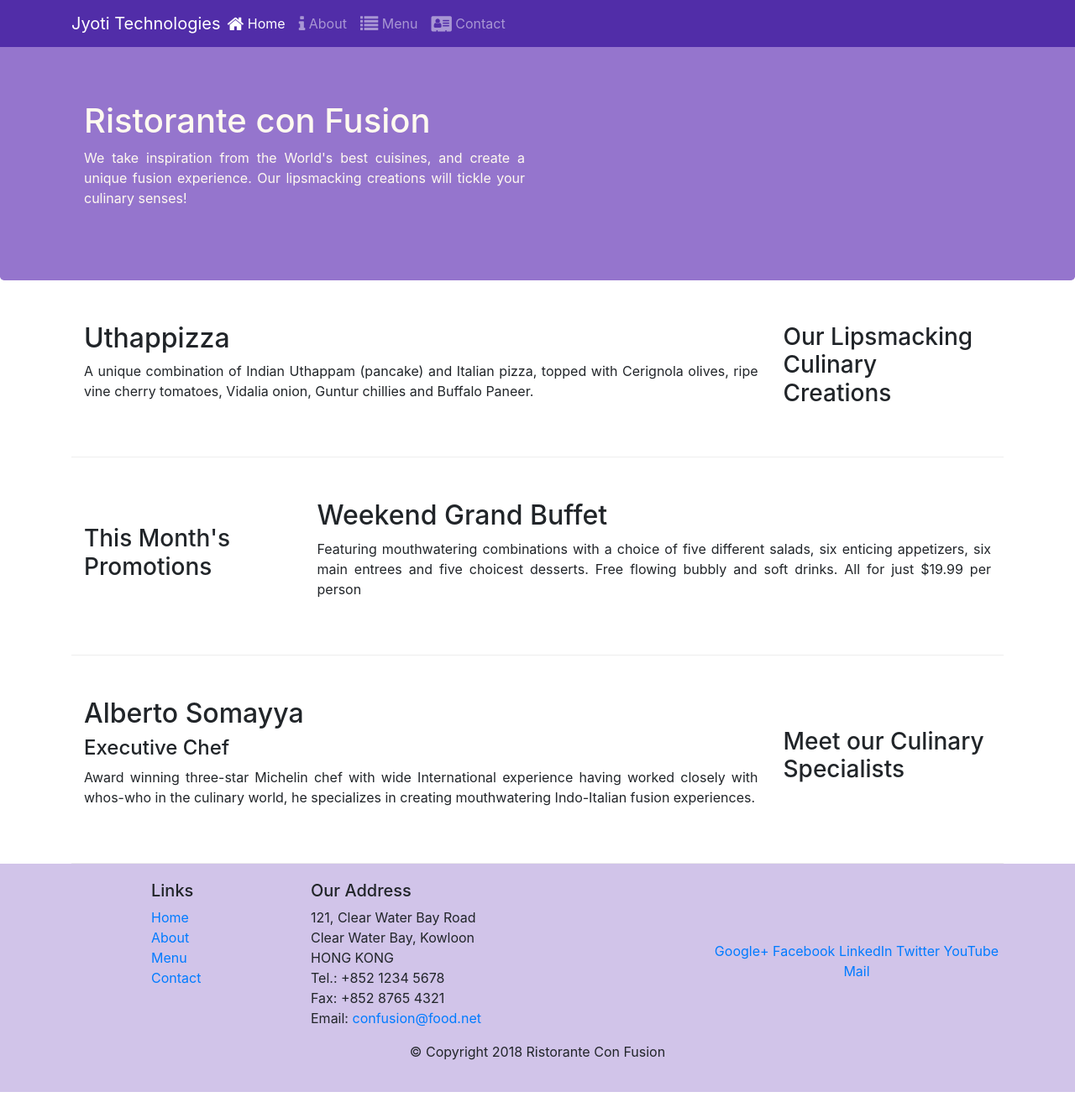
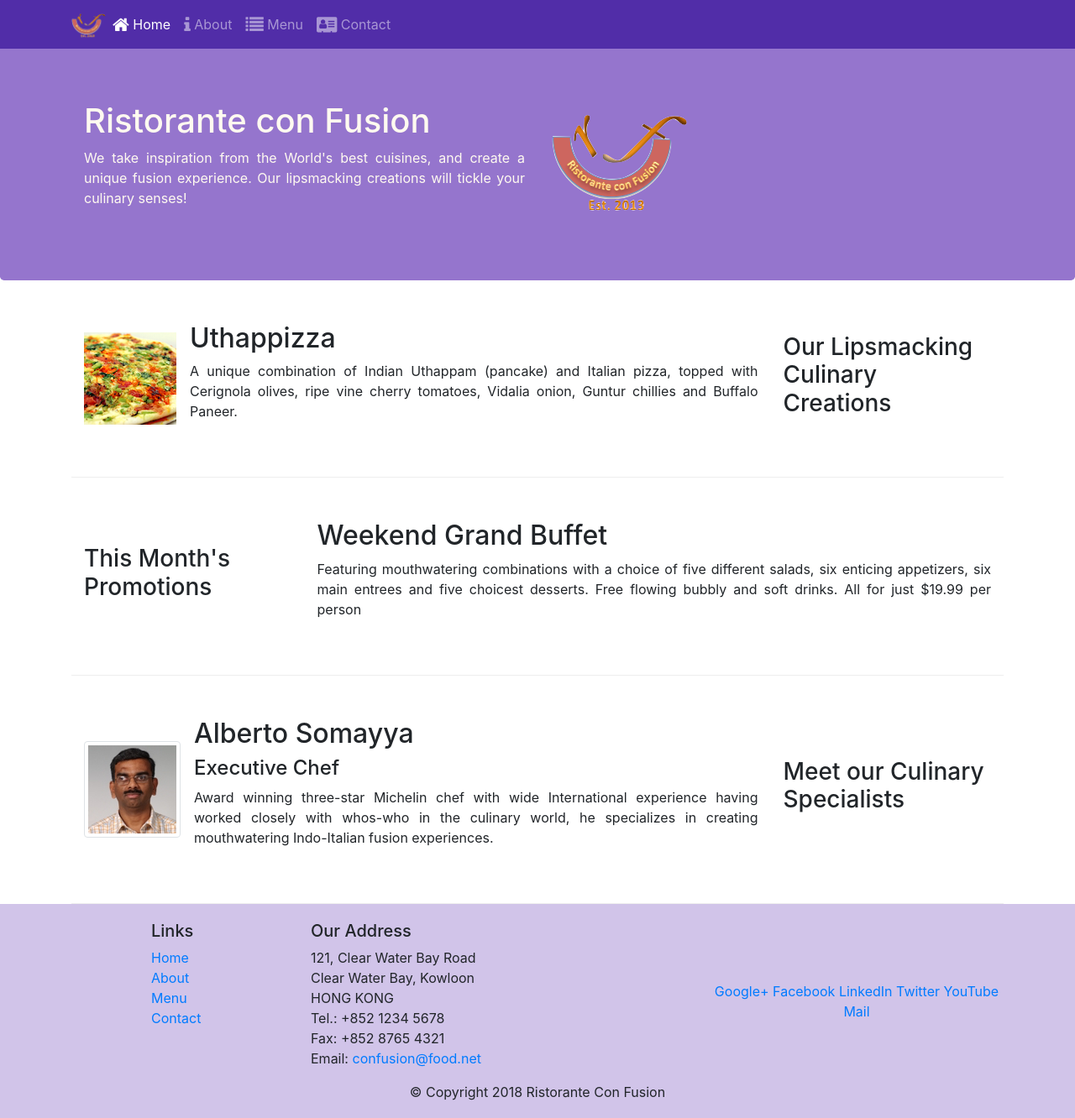
Before and after one commit to sanketdonekar/frontend, a website: page index.html in a window 1280 px wide. Shown: the whole page at 84% size. Before the commit the page ends 1301 px from the top, so only its background shows below. Drawn offline with nearby package versions, Linux system fonts and the light colour scheme.

Commit message:
images and media

```diff
--- a/index.html
+++ b/index.html
@@ -20,7 +20,7 @@
                 <span class="navbar-toggler-icon"></span>
             </button>
             <a class="navbar-brand mr-auto" href="">
-                Jyoti Technologies
+                <img src="img/logo.png" height="30" width="41" alt="">
             </a>
             <div class="collapse navbar-collapse" id="navbar">
                 <ul class="navbar-nav mr-auto">
@@ -39,7 +39,8 @@
                     <h1>Ristorante con Fusion</h1>
                     <p class="text-justify">We take inspiration from the World's best cuisines, and create a unique fusion experience. Our lipsmacking creations will tickle your culinary senses!</p>
                 </div>
-                <div class="col-12 col-sm">
+                <div class="col-12 col-sm alig align-self-center">
+                    <img src="img/logo.png" alt="" class="image-fluid">
                 </div>
             </div>
         </div>
@@ -51,12 +52,15 @@
                 <h3>Our Lipsmacking Culinary Creations</h3>
             </div>
             <div class="col col-sm order-sm-first col-md">
-                <h2>Uthappizza</h2>
-                <p class="d-none d-sm-block text-justify">A unique combination of Indian Uthappam (pancake) and Italian pizza, topped with Cerignola olives, ripe vine cherry tomatoes, Vidalia onion, Guntur chillies and Buffalo Paneer.</p>
+                <div class="media">
+                    <img src="img/uthappizza.png" class="d-flex mr-3 image-thumbnail align-self-center" alt="uthappizza">
+                    <div class="media-body">
+                        <h2>Uthappizza</h2>
+                        <p class="d-none d-sm-block text-justify">A unique combination of Indian Uthappam (pancake) and Italian pizza, topped with Cerignola olives, ripe vine cherry tomatoes, Vidalia onion, Guntur chillies and Buffalo Paneer.</p>
+                    </div>
+                </div>
             </div>
         </div>
-
-
         <div class="row row-content align-items-center">
             <div class="col-12 col-sm-4 col-md-3">
                 <h3>This Month's Promotions</h3>
@@ -72,9 +76,14 @@
                 <h3>Meet our Culinary Specialists</h3>
             </div>
             <div class="col col-sm order-sm-first col-md">
-                <h2>Alberto Somayya</h2>
-                <h4>Executive Chef</h4>
-                <p class="d-none d-sm-block text-justify">Award winning three-star Michelin chef with wide International experience having worked closely with whos-who in the culinary world, he specializes in creating mouthwatering Indo-Italian fusion experiences. </p>
+                <div class="media">
+                    <img src="img/alberto.png" class="d-flex mr-3 img-thumbnail align-self-center" alt="alberto">
+                    <div class="media-body" >
+                        <h2>Alberto Somayya</h2>
+                        <h4>Executive Chef</h4>
+                        <p class="d-none d-sm-block text-justify">Award winning three-star Michelin chef with wide International experience having worked closely with whos-who in the culinary world, he specializes in creating mouthwatering Indo-Italian fusion experiences. </p>
+                    </div>
+                </div>
             </div>
         </div>
     </div>
```
Also changed, not shown: aboutus.html (+7 -6 lines), contactus.html (+11 -9 lines), img/alberto.png (added), img/buffet.png (added), img/logo.png (added), img/uthappizza.png (added), 1 other file.
